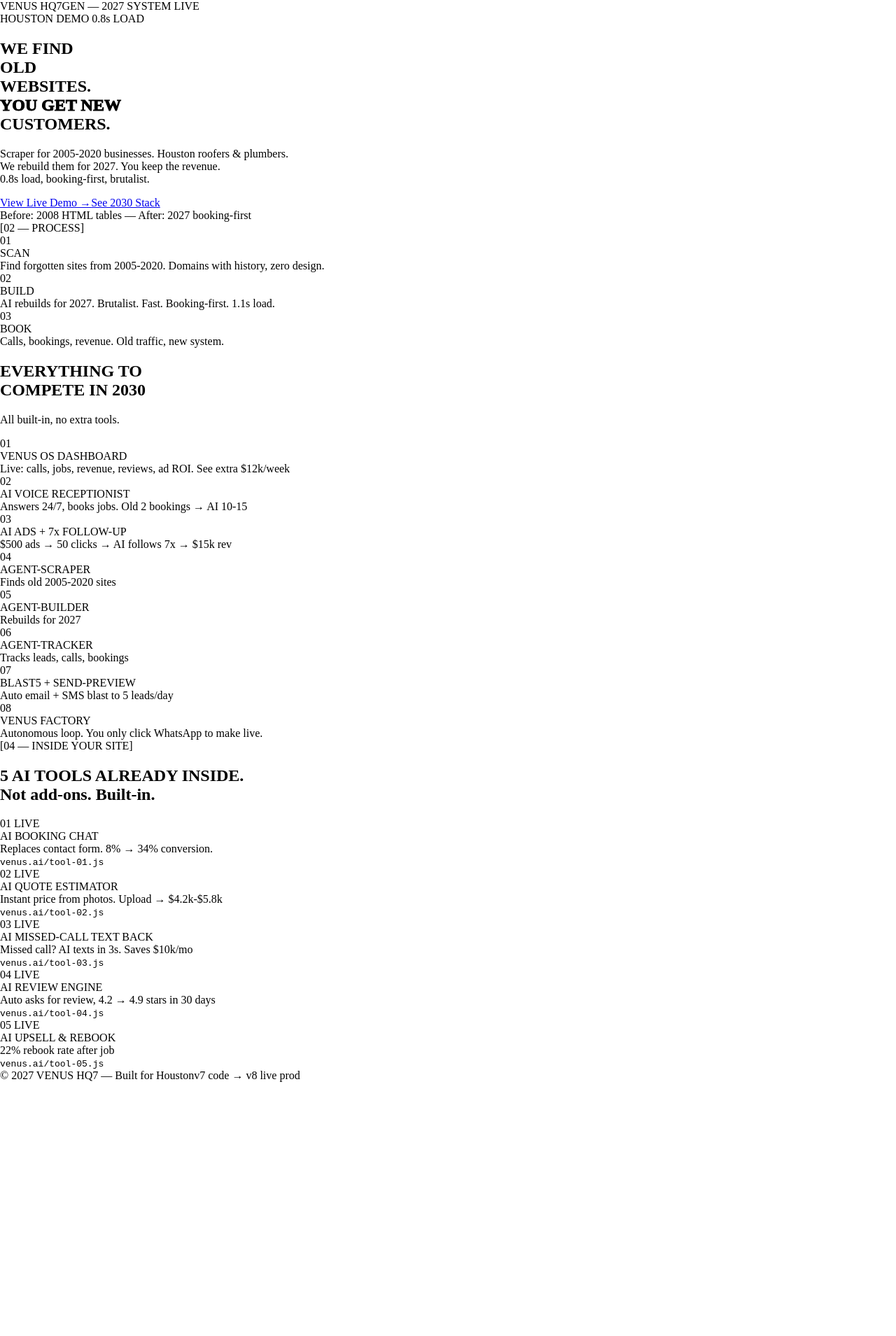
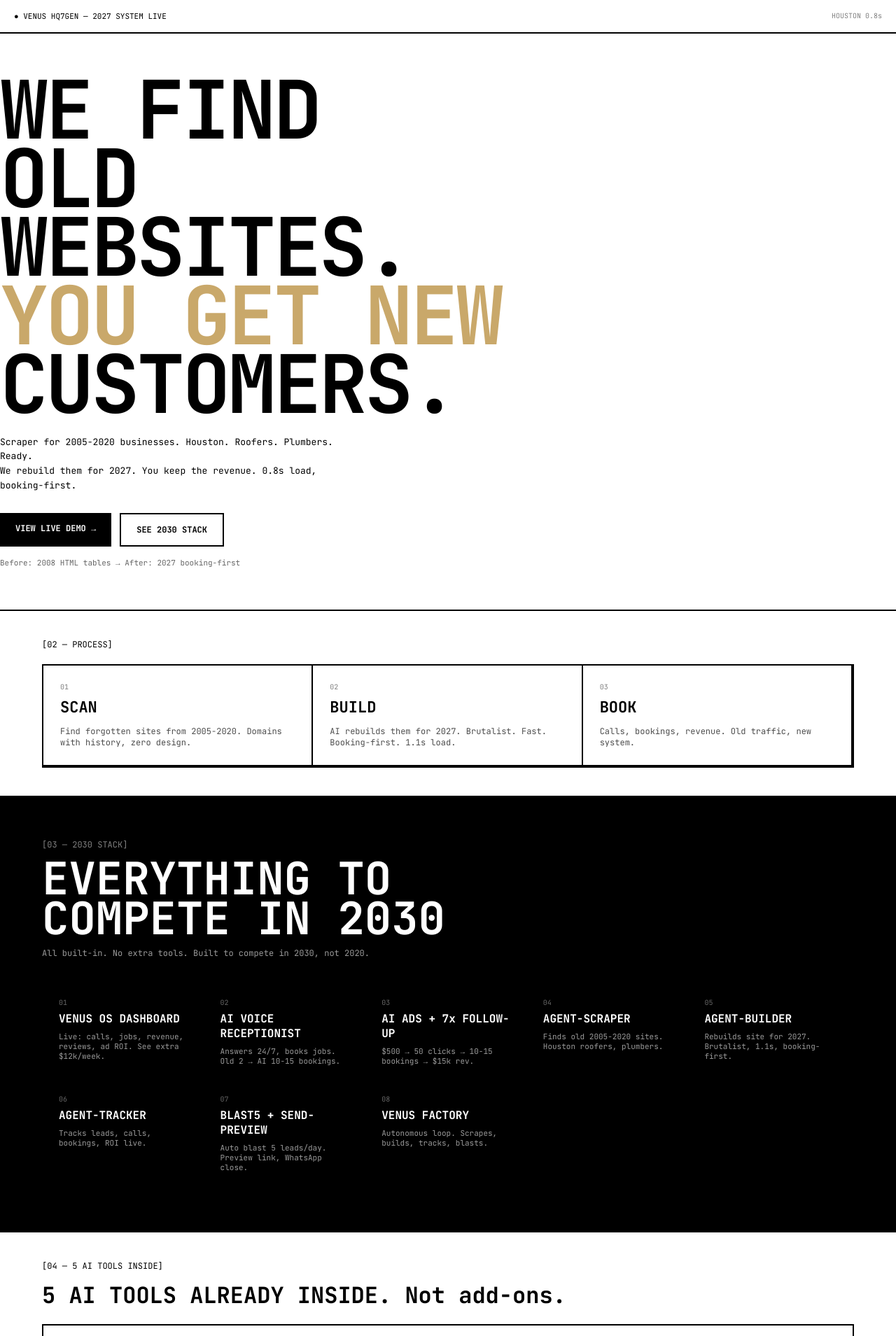
Before and after one commit to venusplaza7-dot/venus-ai-v7, a Next.js app: page / in a window 1280 px wide. Shown: the top 1909 px of the page at 70% size. Before the commit the page ends 1546 px from the top, so only its background shows below. Built offline with nearby package versions, Linux system fonts and the light colour scheme.

Commit message:
Update page.js

```diff
--- a/app/page.js
+++ b/app/page.js
@@ -1,111 +1,91 @@
-"use client";
-import { useState } from "react";
-
 export default function Page() {
   return (
-    <main className="min-h-screen bg-white text-black font-sans antialiased">
-      <style>{`@import url('https://fonts.googleapis.com/css2?family=JetBrains+Mono:wght@400;700&family=Instrument+Serif:ital@0;1&display=swap');`}</style>
+    <>
+      <style>{`
+        @import url('https://fonts.googleapis.com/css2?family=JetBrains+Mono:wght@400;700&display=swap');
+        *{margin:0;padding:0;box-sizing:border-box}
+        body{font-family:'JetBrains Mono',monospace;background:#fff;color:#000}
+        .wrap{max-width:1200px;margin:0 auto;padding:0 20px}
+        .border-b{border-bottom:2px solid #000}
+        .btn{background:#000;color:#fff;padding:14px 22px;display:inline-block;text-decoration:none;font-weight:700;font-size:12px;text-transform:uppercase}
+        .btn-gold{background:#C9A86A;color:#000}
+        h1{font-size:clamp(40px,9vw,120px);line-height:0.85;font-weight:900;letter-spacing:-4px;text-transform:uppercase}
+        .gold{color:#C9A86A}
+        .card{border:2px solid #000;padding:24px}
+        .grid3{display:grid;grid-template-columns:repeat(auto-fit,minmax(280px,1fr));gap:0;border:2px solid #000}
+        .grid3 .card{border:none;border-right:2px solid #000;border-bottom:2px solid #000}
+        .stack{display:grid;grid-template-columns:repeat(auto-fit,minmax(220px,1fr));gap:1px;background:#000;border:2px solid #000;padding:2px}
+        .stack .item{background:#000;color:#fff;padding:20px}
+        .live{display:inline-block;background:#22c55e;color:#000;padding:2px 6px;font-size:10px;font-weight:700;margin-left:8px}
+      `}</style>
 
-      {/* HEADER */}
-      <header className="border-b border-black px-6 py-4 flex justify-between items-center sticky top-0 bg-white z-50">
-        <div className="flex items-center gap-3 font-mono text-xs">
-          <span className="h-2 w-2 bg-green-500 rounded-full animate-pulse"></span>
-          VENUS HQ7GEN — 2027 SYSTEM LIVE
-        </div>
-        <div className="font-mono text-[10px] opacity-50">HOUSTON DEMO 0.8s LOAD</div>
+      <header style={{display:'flex',justifyContent:'space-between',padding:'16px 20px',borderBottom:'2px solid #000',position:'sticky',top:0,background:'#fff',zIndex:10}}>
+        <div style={{fontSize:'11px'}}>● VENUS HQ7GEN — 2027 SYSTEM LIVE</div>
+        <div style={{fontSize:'10px',opacity:0.5}}>HOUSTON 0.8s</div>
       </header>
 
-      {/* HERO */}
-      <section className="px-6 md:px-12 py-20 md:py-32 border-b border-black">
-        <h1 className="text-[12vw] md:text-[8vw] leading-[0.85] font-black tracking-tighter uppercase">
-          WE FIND<br/>OLD<br/>WEBSITES.<br/>
-          <span className="text-transparent" style={{WebkitTextStroke: "1px black"}}>YOU GET NEW</span><br/>
-          CUSTOMERS.
-        </h1>
-        <p className="mt-8 max-w-xl font-mono text-sm leading-relaxed">
-          Scraper for 2005-2020 businesses. Houston roofers & plumbers.<br/>
-          We rebuild them for 2027. You keep the revenue.<br/>
-          <span className="bg-black text-white px-2">0.8s load, booking-first, brutalist.</span>
+      <div className="wrap" style={{paddingTop:'60px',paddingBottom:'60px'}} className="border-b">
+        <h1>WE FIND<br/>OLD<br/>WEBSITES.<br/><span className="gold">YOU GET NEW</span><br/>CUSTOMERS.</h1>
+        <p style={{marginTop:'24px',maxWidth:'520px',fontSize:'13px',lineHeight:'1.6'}}>
+          Scraper for 2005-2020 businesses. Houston. Roofers. Plumbers. Ready.<br/>
+          We rebuild them for 2027. You keep the revenue. 0.8s load, booking-first.
         </p>
-        <div className="mt-10 flex gap-3 font-mono text-xs">
-          <a href="#demo" className="bg-black text-white px-6 py-3 uppercase">View Live Demo →</a>
-          <a href="#stack" className="border border-black px-6 py-3 uppercase">See 2030 Stack</a>
+        <div style={{marginTop:'28px',display:'flex',gap:'12px'}}>
+          <a className="btn" href="#demo">View Live Demo →</a>
+          <a className="btn" style={{background:'#fff',color:'#000',border:'2px solid #000'}} href="#stack">See 2030 Stack</a>
         </div>
-        <div className="mt-6 font-mono text-[11px] opacity-60">Before: 2008 HTML tables — After: 2027 booking-first</div>
-      </section>
+        <div style={{marginTop:'16px',fontSize:'11px',opacity:0.6}}>Before: 2008 HTML tables → After: 2027 booking-first</div>
+      </div>
 
-      {/* PROCESS */}
-      <section className="px-6 md:px-12 py-16 border-b border-black">
-        <div className="font-mono text-xs mb-8">[02 — PROCESS]</div>
-        <div className="grid md:grid-cols-3 gap-6">
+      <div className="wrap" style={{padding:'40px 20px'}}>
+        <div style={{fontSize:'12px',marginBottom:'20px'}}>[02 — PROCESS]</div>
+        <div className="grid3">
+          <div className="card"><div style={{fontSize:'10px',opacity:0.5}}>01</div><div style={{fontSize:'22px',fontWeight:900,marginTop:'8px'}}>SCAN</div><div style={{fontSize:'12px',marginTop:'12px',opacity:0.7}}>Find forgotten sites from 2005-2020. Domains with history, zero design.</div></div>
+          <div className="card"><div style={{fontSize:'10px',opacity:0.5}}>02</div><div style={{fontSize:'22px',fontWeight:900,marginTop:'8px'}}>BUILD</div><div style={{fontSize:'12px',marginTop:'12px',opacity:0.7}}>AI rebuilds them for 2027. Brutalist. Fast. Booking-first. 1.1s load.</div></div>
+          <div className="card"><div style={{fontSize:'10px',opacity:0.5}}>03</div><div style={{fontSize:'22px',fontWeight:900,marginTop:'8px'}}>BOOK</div><div style={{fontSize:'12px',marginTop:'12px',opacity:0.7}}>Calls, bookings, revenue. Old traffic, new system.</div></div>
+        </div>
+      </div>
+
+      <div id="stack" style={{background:'#000',color:'#fff',padding:'60px 20px',borderTop:'2px solid #000',borderBottom:'2px solid #000'}}>
+        <div className="wrap">
+          <div style={{fontSize:'12px',opacity:0.5,marginBottom:'12px'}}>[03 — 2030 STACK]</div>
+          <h2 style={{fontSize:'clamp(32px,6vw,64px)',fontWeight:900,lineHeight:0.9}}>EVERYTHING TO<br/>COMPETE IN 2030</h2>
+          <p style={{fontSize:'12px',opacity:0.6,marginTop:'12px'}}>All built-in. No extra tools. Built to compete in 2030, not 2020.</p>
+
+          <div className="stack" style={{marginTop:'32px'}}>
+            <div className="item"><div style={{fontSize:'10px',opacity:0.4}}>01</div><div style={{fontWeight:900,marginTop:'6px'}}>VENUS OS DASHBOARD</div><div style={{fontSize:'11px',opacity:0.6,marginTop:'8px'}}>Live: calls, jobs, revenue, reviews, ad ROI. See extra $12k/week.</div></div>
+            <div className="item"><div style={{fontSize:'10px',opacity:0.4}}>02</div><div style={{fontWeight:900,marginTop:'6px'}}>AI VOICE RECEPTIONIST</div><div style={{fontSize:'11px',opacity:0.6,marginTop:'8px'}}>Answers 24/7, books jobs. Old 2 → AI 10-15 bookings.</div></div>
+            <div className="item"><div style={{fontSize:'10px',opacity:0.4}}>03</div><div style={{fontWeight:900,marginTop:'6px'}}>AI ADS + 7x FOLLOW-UP</div><div style={{fontSize:'11px',opacity:0.6,marginTop:'8px'}}>$500 → 50 clicks → 10-15 bookings → $15k rev.</div></div>
+            <div className="item"><div style={{fontSize:'10px',opacity:0.4}}>04</div><div style={{fontWeight:900,marginTop:'6px'}}>AGENT-SCRAPER</div><div style={{fontSize:'11px',opacity:0.6,marginTop:'8px'}}>Finds old 2005-2020 sites. Houston roofers, plumbers.</div></div>
+            <div className="item"><div style={{fontSize:'10px',opacity:0.4}}>05</div><div style={{fontWeight:900,marginTop:'6px'}}>AGENT-BUILDER</div><div style={{fontSize:'11px',opacity:0.6,marginTop:'8px'}}>Rebuilds site for 2027. Brutalist, 1.1s, booking-first.</div></div>
+            <div className="item"><div style={{fontSize:'10px',opacity:0.4}}>06</div><div style={{fontWeight:900,marginTop:'6px'}}>AGENT-TRACKER</div><div style={{fontSize:'11px',opacity:0.6,marginTop:'8px'}}>Tracks leads, calls, bookings, ROI live.</div></div>
+            <div className="item"><div style={{fontSize:'10px',opacity:0.4}}>07</div><div style={{fontWeight:900,marginTop:'6px'}}>BLAST5 + SEND-PREVIEW</div><div style={{fontSize:'11px',opacity:0.6,marginTop:'8px'}}>Auto blast 5 leads/day. Preview link, WhatsApp close.</div></div>
+            <div className="item"><div style={{fontSize:'10px',opacity:0.4}}>08</div><div style={{fontWeight:900,marginTop:'6px'}}>VENUS FACTORY</div><div style={{fontSize:'11px',opacity:0.6,marginTop:'8px'}}>Autonomous loop. Scrapes, builds, tracks, blasts.</div></div>
+          </div>
+        </div>
+      </div>
+
+      <div className="wrap" style={{padding:'40px 20px'}}>
+        <div style={{fontSize:'12px',marginBottom:'12px'}}>[04 — 5 AI TOOLS INSIDE]</div>
+        <h2 style={{fontSize:'32px',fontWeight:900}}>5 AI TOOLS ALREADY INSIDE. Not add-ons.</h2>
+        <div style={{marginTop:'20px',display:'grid',gap:'12px'}}>
           {[
-            {n:"01", t:"SCAN", d:"Find forgotten sites from 2005-2020. Domains with history, zero design."},
-            {n:"02", t:"BUILD", d:"AI rebuilds for 2027. Brutalist. Fast. Booking-first. 1.1s load."},
-            {n:"03", t:"BOOK", d:"Calls, bookings, revenue. Old traffic, new system."},
-          ].map(c=>(
-            <div key={c.n} className="border border-black p-8">
-              <div className="font-mono text-xs opacity-40">{c.n}</div>
-              <div className="text-3xl font-black mt-2">{c.t}</div>
-              <div className="font-mono text-xs mt-4 leading-relaxed opacity-70">{c.d}</div>
+            ["01 BOOKING CHAT","Replaces form. 8% → 34%. venus.ai/tool-01.js"],
+            ["02 QUOTE ESTIMATOR","Instant price from photos. $4.2k-$5.8k. venus.ai/tool-02.js"],
+            ["03 MISSED-CALL TEXT BACK","AI texts in 3s. Saves $10k/mo. venus.ai/tool-03.js"],
+            ["04 REVIEW ENGINE","4.2 → 4.9 stars in 30 days. venus.ai/tool-04.js"],
+            ["05 UPSELL & REBOOK","22% rebook rate. venus.ai/tool-05.js"],
+          ].map(([t,d])=>(
+            <div key={t} style={{border:'2px solid #000',padding:'16px',display:'flex',justifyContent:'space-between',alignItems:'center'}}>
+              <div><div style={{fontWeight:900,fontSize:'13px'}}>{t} <span className="live">LIVE</span></div><div style={{fontSize:'11px',opacity:0.6,marginTop:'4px'}}>{d}</div></div>
             </div>
           ))}
         </div>
-      </section>
+      </div>
 
-      {/* 2030 STACK */}
-      <section id="stack" className="px-6 md:px-12 py-16 bg-black text-white border-b border-black">
-        <h2 className="text-4xl md:text-6xl font-black uppercase leading-none">EVERYTHING TO<br/>COMPETE IN 2030</h2>
-        <p className="font-mono text-xs mt-4 opacity-60">All built-in, no extra tools.</p>
-        <div className="grid md:grid-cols-4 gap-px bg-white/20 mt-10 border border-white/20">
-          {[
-            ["01","VENUS OS DASHBOARD","Live: calls, jobs, revenue, reviews, ad ROI. See extra $12k/week"],
-            ["02","AI VOICE RECEPTIONIST","Answers 24/7, books jobs. Old 2 bookings → AI 10-15"],
-            ["03","AI ADS + 7x FOLLOW-UP","$500 ads → 50 clicks → AI follows 7x → $15k rev"],
-            ["04","AGENT-SCRAPER","Finds old 2005-2020 sites"],
-            ["05","AGENT-BUILDER","Rebuilds for 2027"],
-            ["06","AGENT-TRACKER","Tracks leads, calls, bookings"],
-            ["07","BLAST5 + SEND-PREVIEW","Auto email + SMS blast to 5 leads/day"],
-            ["08","VENUS FACTORY","Autonomous loop. You only click WhatsApp to make live."],
-          ].map(([n,t,d])=>(
-            <div key={n} className="bg-black p-6">
-              <div className="font-mono text-[10px] opacity-40">{n}</div>
-              <div className="font-black text-sm mt-2">{t}</div>
-              <div className="font-mono text-[11px] mt-3 opacity-60 leading-relaxed">{d}</div>
-            </div>
-          ))}
-        </div>
-      </section>
-
-      {/* 5 TOOLS */}
-      <section className="px-6 md:px-12 py-16 border-b border-black">
-        <div className="font-mono text-xs mb-4">[04 — INSIDE YOUR SITE]</div>
-        <h2 className="text-4xl md:text-5xl font-black uppercase">5 AI TOOLS ALREADY INSIDE.<br/>Not add-ons. Built-in.</h2>
-        <div className="mt-10 grid gap-4">
-          {[
-            ["01","AI BOOKING CHAT","Replaces contact form. 8% → 34% conversion.","venus.ai/tool-01.js"],
-            ["02","AI QUOTE ESTIMATOR","Instant price from photos. Upload → $4.2k-$5.8k","venus.ai/tool-02.js"],
-            ["03","AI MISSED-CALL TEXT BACK","Missed call? AI texts in 3s. Saves $10k/mo","venus.ai/tool-03.js"],
-            ["04","AI REVIEW ENGINE","Auto asks for review, 4.2 → 4.9 stars in 30 days","venus.ai/tool-04.js"],
-            ["05","AI UPSELL & REBOOK","22% rebook rate after job","venus.ai/tool-05.js"],
-          ].map(([n,t,d,s])=>(
-            <div key={n} className="border border-black flex flex-col md:flex-row md:items-center justify-between p-6 gap-4">
-              <div className="flex gap-6 items-center">
-                <span className="font-mono text-xs">{n} <span className="bg-green-500 text-black px-2 ml-2">LIVE</span></span>
-                <div>
-                  <div className="font-black">{t}</div>
-                  <div className="font-mono text-xs opacity-60 mt-1">{d}</div>
-                </div>
-              </div>
-              <code className="font-mono text-[10px] bg-black text-white px-3 py-1">{s}</code>
-            </div>
-          ))}
-        </div>
-      </section>
-
-      <footer className="px-6 md:px-12 py-8 font-mono text-[10px] flex justify-between opacity-50">
-        <span>© 2027 VENUS HQ7 — Built for Houston</span>
-        <span>v7 code → v8 live prod</span>
+      <footer style={{borderTop:'2px solid #000',padding:'20px',display:'flex',justifyContent:'space-between',fontSize:'10px',opacity:0.5}}>
+        <span>© 2027 VENUS HQ7 — Built for Houston</span><span>v7 code → v8 live prod</span>
       </footer>
-    </main>
+    </>
   );
 }
```
